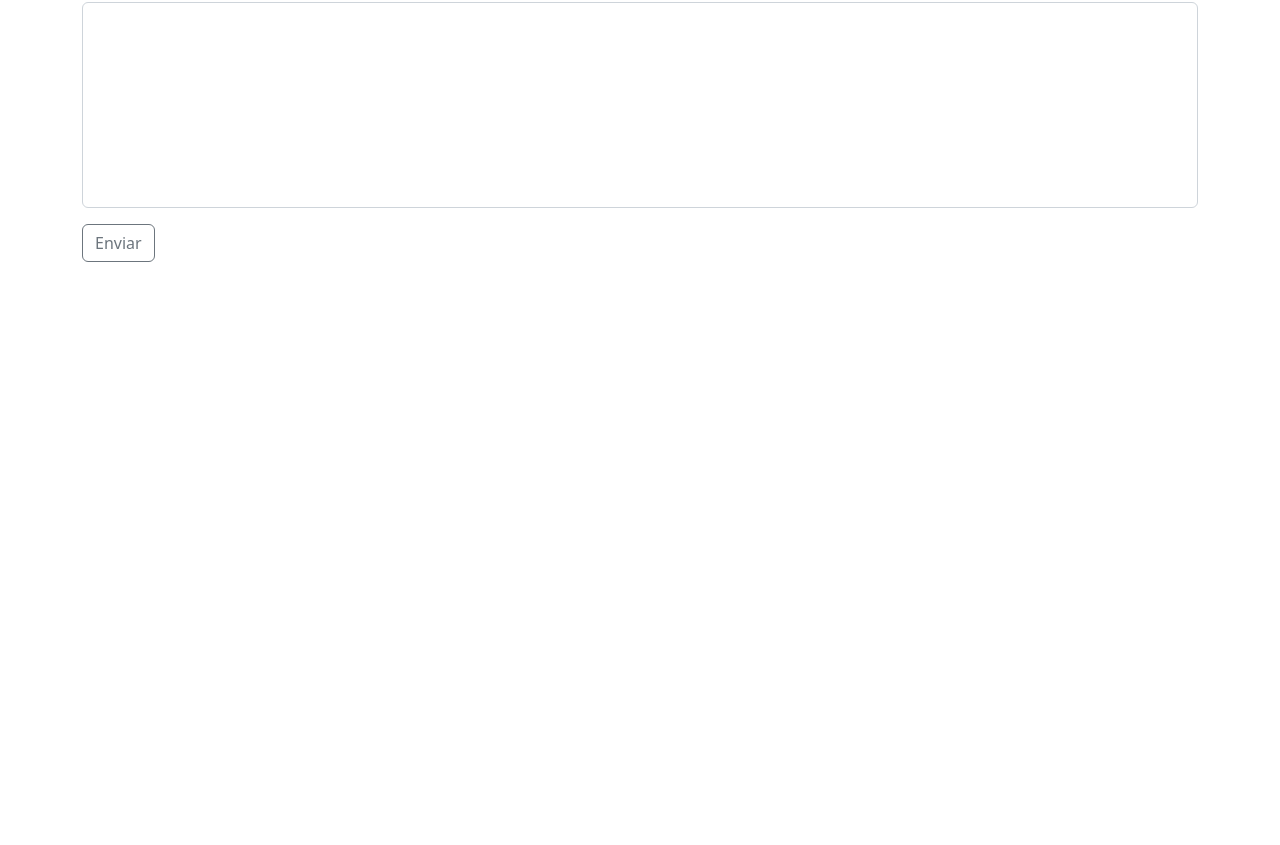
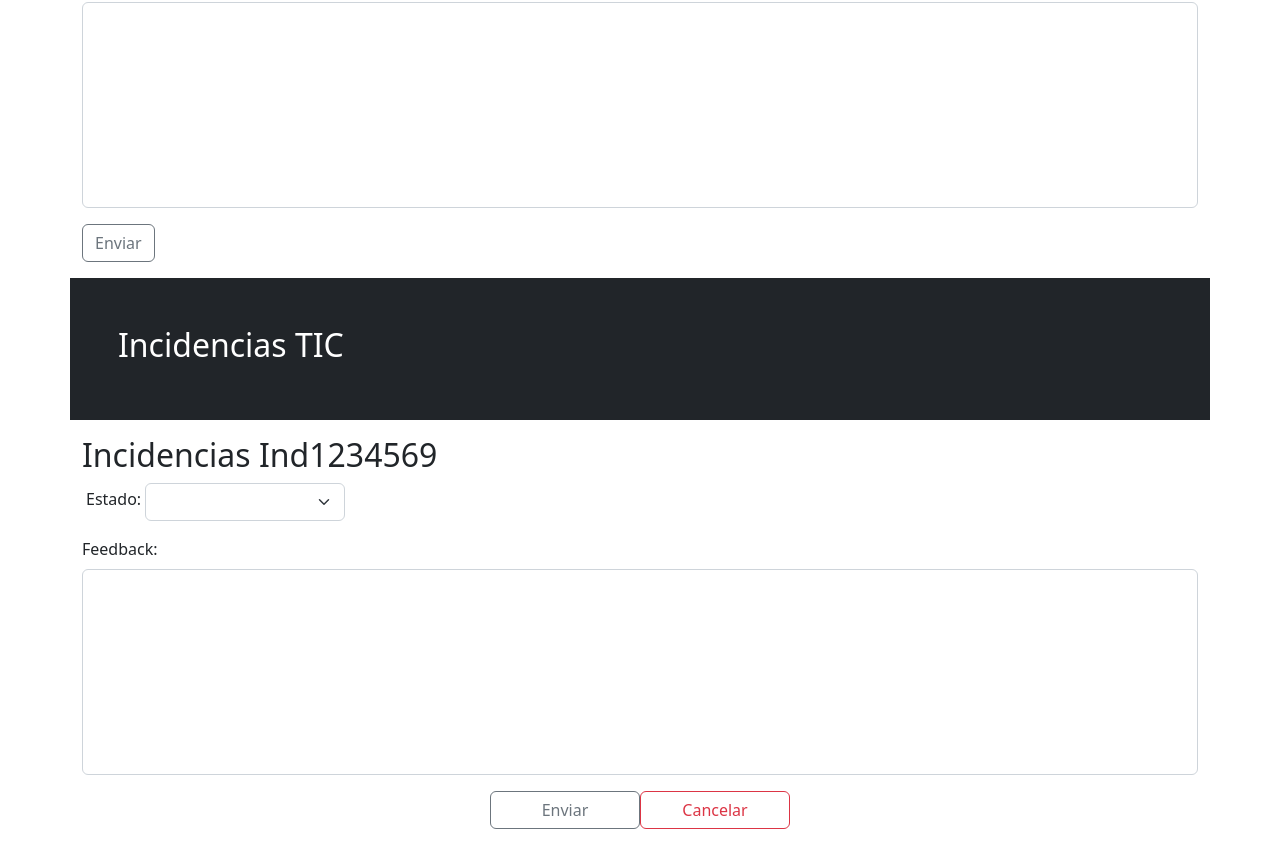
Before and after one commit to MaribelLopezRomero/incidenciasTIC, an Angular app in the folder incidenciasTIC/: page / in a window 1280 px wide. Shown: the part 359-1204 px from the top of the page. Before the commit the page ends 800 px from the top, so only its background shows below. Built offline with nearby package versions, Linux system fonts and the light colour scheme; no server answers.

Commit message:
prueba error

```diff
--- a/incidenciasTIC/src/app/app.component.html
+++ b/incidenciasTIC/src/app/app.component.html
@@ -2,4 +2,4 @@
 <!-- <app-ver-incidencias></app-ver-incidencias> -->
 <!-- <app-gestionar-incidencia-adm></app-gestionar-incidencia-adm> -->
 <app-crear-incidencia></app-crear-incidencia>
-<!-- <app-mod-incidencias-adm></app-mod-incidencias-adm> -->
+<app-mod-incidencias-adm></app-mod-incidencias-adm>
```
